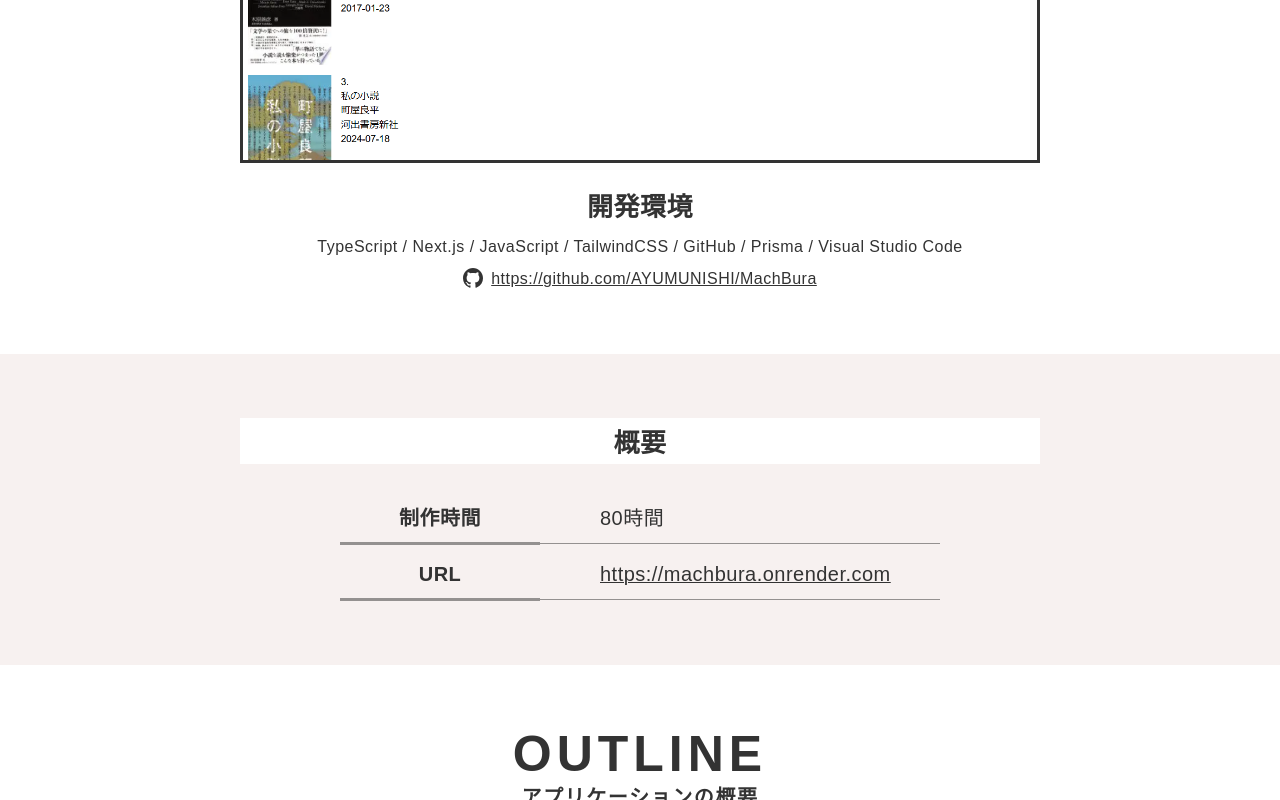
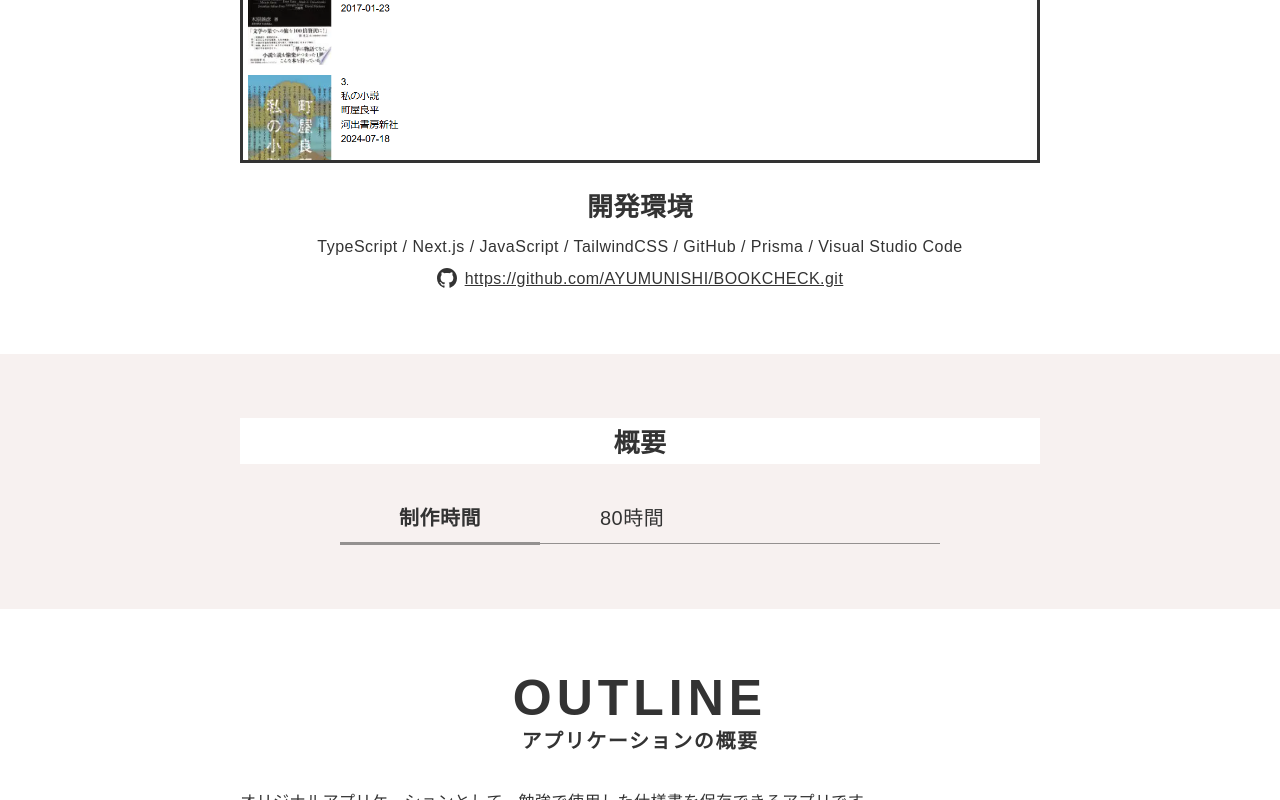
Before and after one commit to AYUMUNISHI/portfolio-site, a plain HTML site: page works/02.html in a window 1280 px wide. Shown: the part 477-1277 px from the top of the page. Drawn offline with nearby package versions, Linux system fonts and the light colour scheme.

Commit message:
git修正

```diff
--- a/works/02.html
+++ b/works/02.html
@@ -45,7 +45,7 @@
             <!-- 記載番号：3 -->
             <p class="p-work-firstview__text">TypeScript / Next.js / JavaScript / TailwindCSS / GitHub / Prisma / Visual Studio Code </p>
             <!-- 記載番号：4 -->
-            <p class="p-work-firstview__text-link"><a href=https://github.com/AYUMUNISHI/MachBura target="_blank">https://github.com/AYUMUNISHI/MachBura</a></p>
+            <p class="p-work-firstview__text-link"><a href=https://github.com/AYUMUNISHI/BOOKCHECK.git target="_blank">https://github.com/AYUMUNISHI/BOOKCHECK.git</a></p>
           </div>
         </div>
       </section>
@@ -60,11 +60,7 @@
                   <!-- 記載番号：5 -->
                   <td>80時間</td>
                 </tr>
-                <tr>
-                  <th>URL</th>
-                  <!-- 記載番号：6 -->
-                  <td><a href=https://machbura.onrender.com target="_blank">https://machbura.onrender.com</a></td>
-                </tr>
+
 
               </table>
             </li>
```
